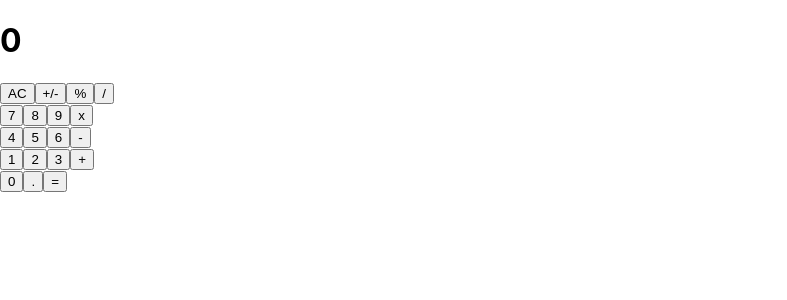
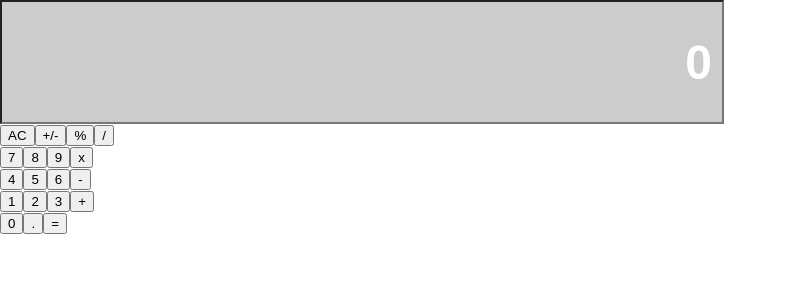
Before and after one commit to cdrani/react-calculator, a React (Create React App) app: page / in a window 1280 px wide. Shown: the top 300 px of the page, without its empty margins (0-787 px from the left). Built offline with nearby package versions, Linux system fonts and the light colour scheme.

Commit message:
style display component

```diff
--- a/package.json
+++ b/package.json
@@ -5,7 +5,8 @@
   "dependencies": {
     "react": "^16.6.3",
     "react-dom": "^16.6.3",
-    "react-scripts": "2.1.1"
+    "react-scripts": "2.1.1",
+    "styled-components": "4.1.2"
   },
   "scripts": {
     "start": "react-scripts start",
--- a/src/components/Display.js
+++ b/src/components/Display.js
@@ -1,7 +1,20 @@
 import React from 'react'
 import PropTypes from 'prop-types'
+import styled from 'styled-components'
 
-const Display = ({ result }) => <h1>{result}</h1>
+const Input = styled.input`
+  display: flex;
+  width: 700px;
+  height: 100px;
+  color: #fff;
+  font-weight: bold;
+  padding: 10px;
+  text-align: right;
+  background-color: #ccc;
+  font-size: 3rem;
+`
+
+const Display = ({ result }) => <Input defaultValue={result} />
 
 Display.propTypes = {
   result: PropTypes.string.isRequired
```
Also changed, not shown: 1 other file (tests, documents, lock files or other folders).
